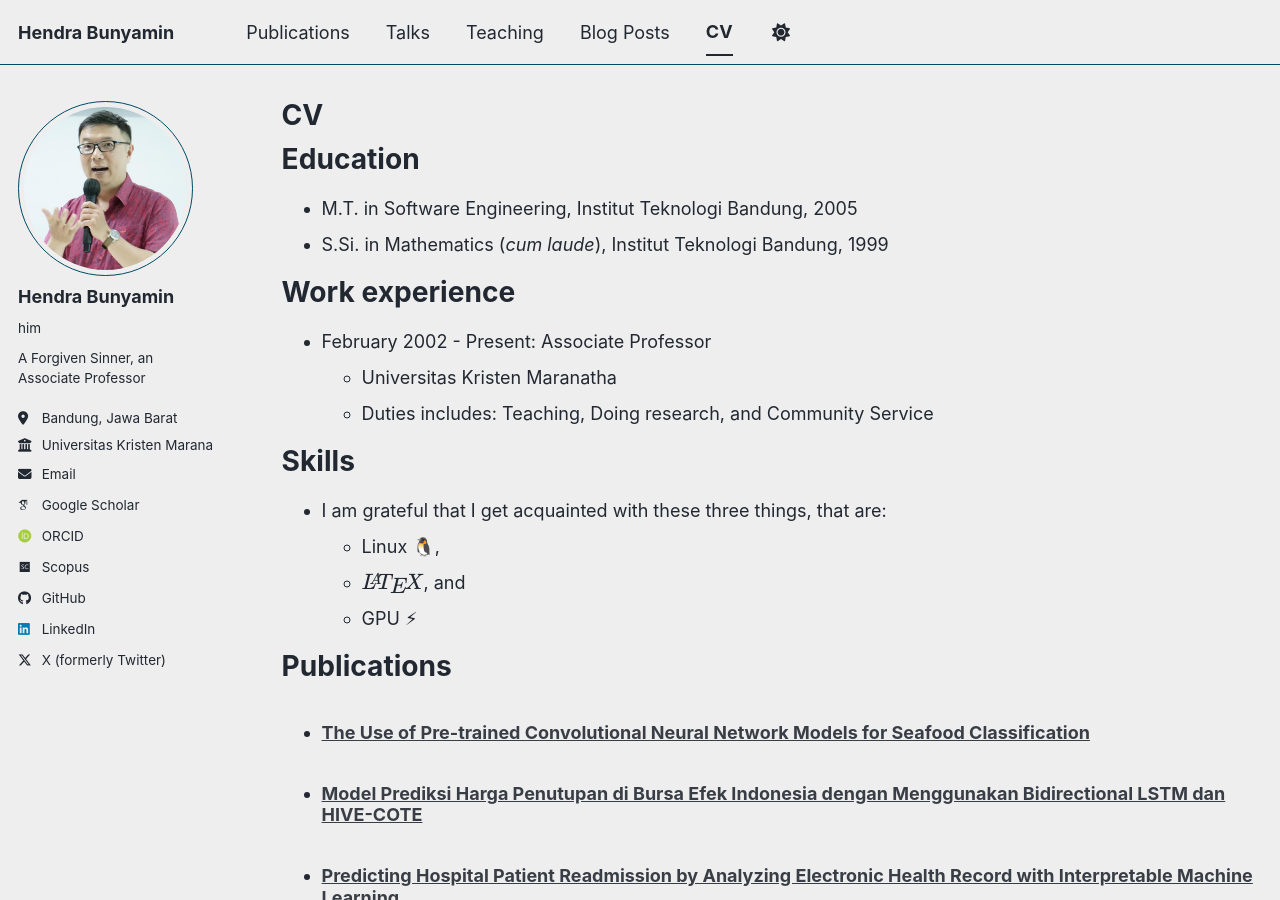
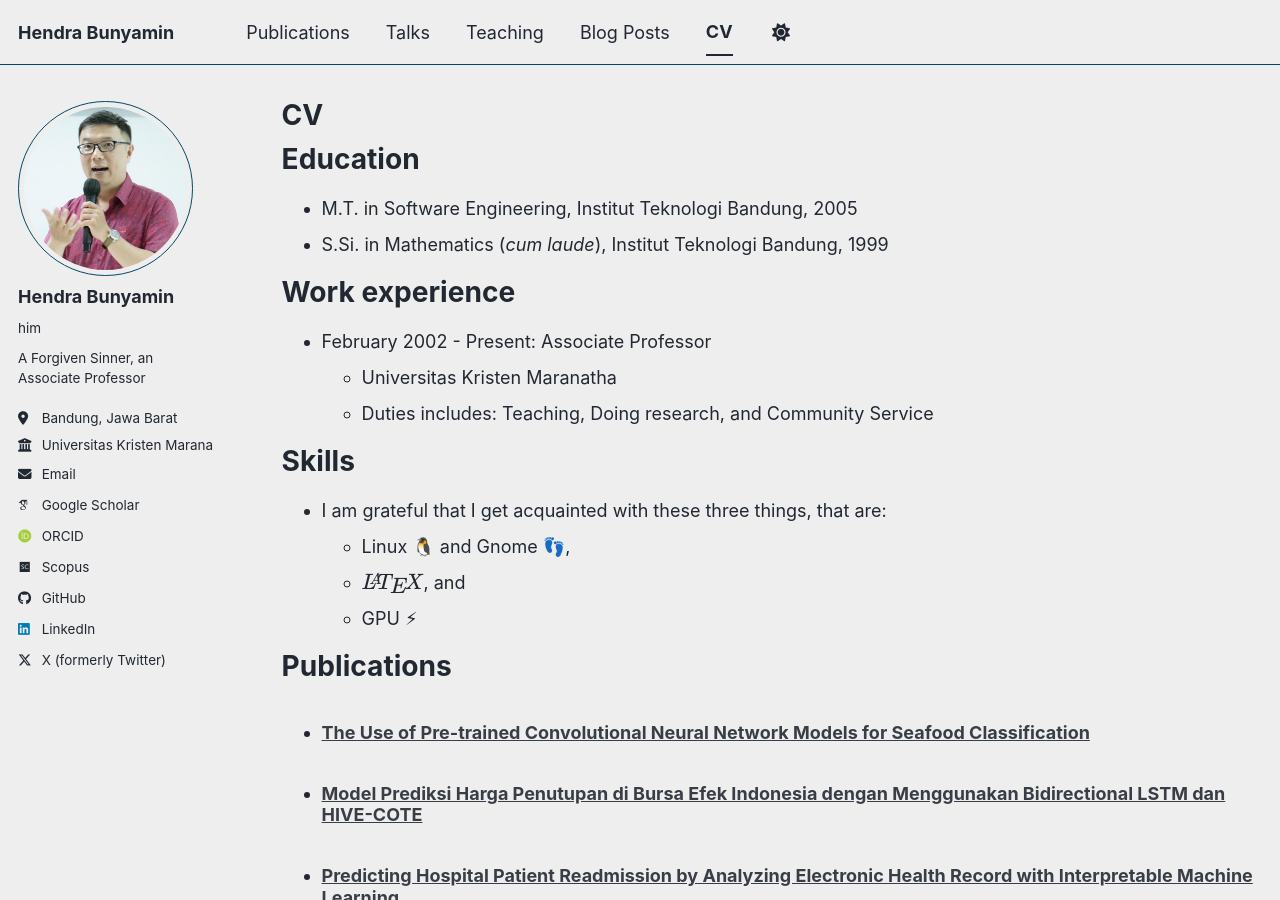
Before and after one commit to hbunyamin/hbunyamin.github.io, a Jekyll site: the page built from _pages/cv.md, in a window 1280 px wide and 900 px high. Built offline with Jekyll 4.4.1, drawn with Linux system fonts in a browser that asks for light colours; emoji names are drawn with the system emoji font; some web fonts are replaced; a script bundle is joined from its source files by our own code; library files that are not in the unit come from our copies.

Commit message:
Add gnome symbol

```diff
--- a/_pages/cv.md
+++ b/_pages/cv.md
@@ -23,7 +23,7 @@ Work experience
 Skills
 ======
 * I am grateful that I get acquainted with these three things, that are:
-  * Linux :penguin:,
+  * Linux :penguin: and Gnome &#x1F463;,
   * \\(\LaTeX\\), and
   * GPU :zap:
 
```
